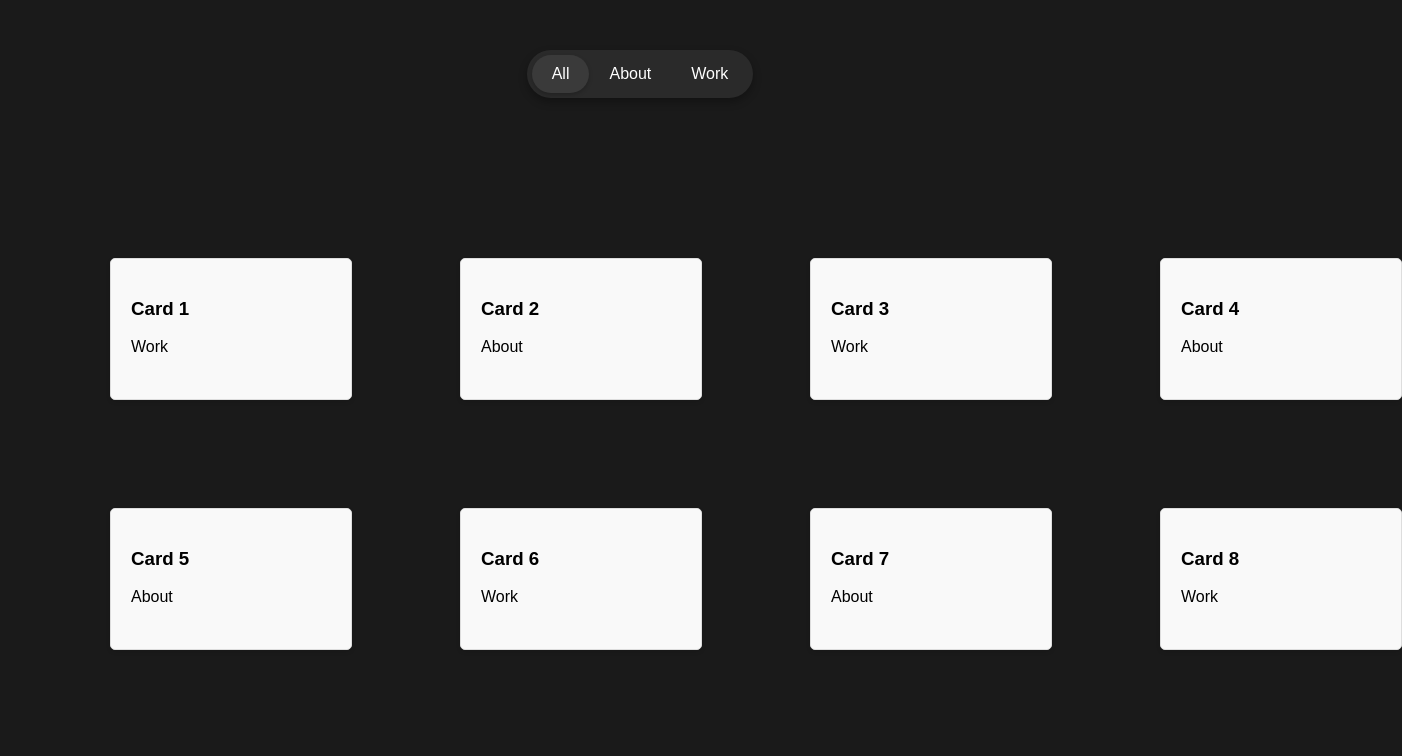
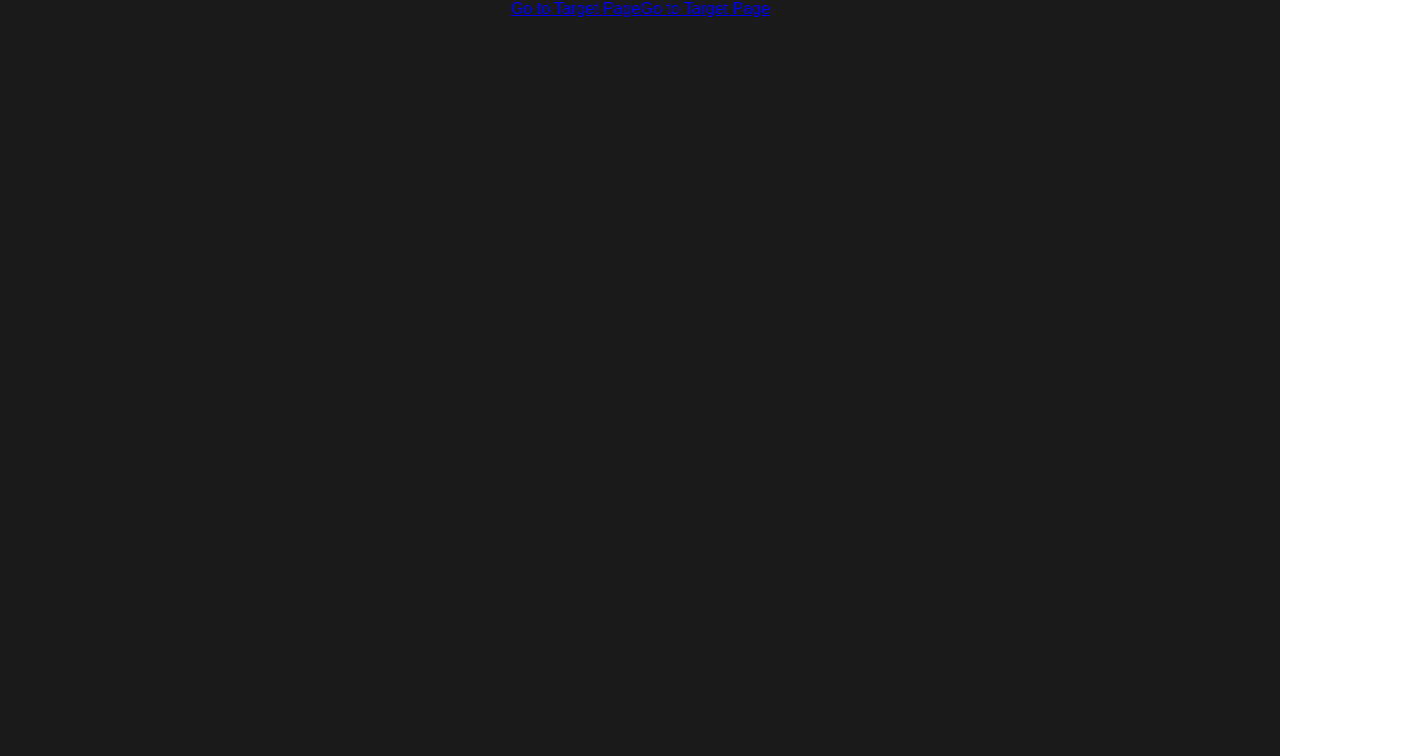
Before and after one commit to balajibhai/portfolio, a React (Create React App) app: page / in a window 1280 px wide. Shown: the top 756 px of the page, 1402 px wide, since content can reach past the window. Built offline with nearby package versions, Linux system fonts and the light colour scheme.

Commit message:
code clean and routing

```diff
--- a/package.json
+++ b/package.json
@@ -13,6 +13,7 @@
     "react": "^18.3.1",
     "react-dom": "^18.3.1",
     "react-draggable": "^4.4.6",
+    "react-router-dom": "^6.26.1",
     "react-scripts": "5.0.1",
     "typescript": "^4.9.5",
     "web-vitals": "^2.1.4"
--- a/src/App.css
+++ b/src/App.css
@@ -1,5 +1,9 @@
 .App {
   text-align: center;
+  background-color: #1a1a1a !important; /* Dark background */
+  font-family: Arial, sans-serif;
+  min-height: 100vh; /* Ensure full height of viewport */
+  margin: 0; /* Remove default margin */
 }
 
 .App-logo {
--- a/src/App.tsx
+++ b/src/App.tsx
@@ -2,18 +2,50 @@
 import SegmentedControl from "./components/SegmentedControl";
 import DraggableCard from "./components/DraggableCard";
 import { useState } from "react";
+import { Link } from "react-router-dom";
+import "./App.css";
 
 function App() {
   const [menuValue, setMenuValue] = useState("All");
   const onMenuChange = (value: string) => {
     setMenuValue(value);
   };
+  const [linkValue, setLinkValue] = useState("");
+
+  const handleLinkClick = (value: string) => {
+    setLinkValue(value);
+  };
+
+  const handleRoute = () => {
+    if (linkValue === "link1") {
+      return (
+        <div>
+          <SegmentedControl onMenuChange={onMenuChange} />
+          <div style={{ padding: "50px" }}>
+            <DraggableCard currentMenu={menuValue} />
+          </div>
+        </div>
+      );
+    }
+  };
+
   return (
     <div className="App">
-      <SegmentedControl onMenuChange={onMenuChange} />
-      <div style={{ padding: "50px" }}>
-        <DraggableCard currentMenu={menuValue} />
-      </div>
+      <Link
+        to="/link1"
+        className="link-button"
+        onClick={() => handleLinkClick("link1")}
+      >
+        Go to Target Page
+      </Link>
+      <Link
+        to="/link2"
+        className="link-button"
+        onClick={() => handleLinkClick("link2")}
+      >
+        Go to Target Page
+      </Link>
+      {handleRoute()}
     </div>
   );
 }
--- a/src/components/DraggableCard.tsx
+++ b/src/components/DraggableCard.tsx
@@ -70,12 +70,25 @@ const DraggableCard = ({ currentMenu }: DraggableCardProps) => {
     setPosonStart({ position: { x: data.x, y: data.y } });
   };
 
-  const handleCards = (card: any) => {
-    if (card.text === currentMenu || currentMenu === "All") {
+  const handleCards = (
+    card: any,
+    adjustedIndex: number,
+    currentMenu: string
+  ) => {
+    // Calculate new position by incrementing x by 250 times the adjusted index
+    const newPosition = {
+      x: 250 * adjustedIndex,
+      y: 0,
+    };
+    const position =
+      currentMenu === "About" || currentMenu === "Work"
+        ? newPosition
+        : card.position;
+
     return (
       <Draggable
         key={card.id}
-          position={card.position}
+        position={position}
         onStart={(e, data) => handleStart(e, data, card.id)} // Capture position on start of drag
         onDrag={(e, data) => handleDrag(e as MouseEvent, data, card.id)}
       >
@@ -85,14 +98,16 @@ const DraggableCard = ({ currentMenu }: DraggableCardProps) => {
         </div>
       </Draggable>
     );
-    }
   };
 
   return (
     <div style={{ padding: "50px", position: "relative", height: "500px" }}>
-      {cards.map((card) => (
-        <>{handleCards(card)}</>
-      ))}
+      {cards.reduce((acc, card) => {
+        if (card.text === currentMenu || currentMenu === "All") {
+          acc.push(handleCards(card, acc.length, currentMenu));
+        }
+        return acc;
+      }, [] as JSX.Element[])}
     </div>
   );
 };
--- a/src/css/SegmentedControl.css
+++ b/src/css/SegmentedControl.css
@@ -1,12 +1,8 @@
 /* SegmentedControl.css */
-body {
-  background-color: #1a1a1a; /* Dark background */
-  font-family: Arial, sans-serif;
-}
 
 .segmented-control {
   display: flex;
-  background-color: #2a2a2a; /* Background of the control */
+  background-color: #2a2a2a;
   border-radius: 25px; /* Rounded edges */
   overflow: hidden; /* Ensures content does not overflow rounded corners */
   padding: 5px;
@@ -32,6 +28,6 @@ body {
 }
 
 .segmented-control button.active {
-  background-color: #3a3a3a; /* Active button background */
+  background-color: #3a3a3a;
   box-shadow: 0 2px 4px rgba(0, 0, 0, 0.2); /* Depth for active button */
 }
--- a/src/index.tsx
+++ b/src/index.tsx
@@ -1,19 +1,22 @@
-import React from 'react';
-import ReactDOM from 'react-dom/client';
-import './index.css';
-import App from './App';
-import reportWebVitals from './reportWebVitals';
+import React from "react";
+import ReactDOM from "react-dom/client";
+import "./index.css";
+import App from "./App";
+import { BrowserRouter } from "react-router-dom"; // Import BrowserRouter
 
 const root = ReactDOM.createRoot(
-  document.getElementById('root') as HTMLElement
+  document.getElementById("root") as HTMLElement
 );
 root.render(
   <React.StrictMode>
-    <App />
+    <BrowserRouter>
+      {" "}
+      {/* Wrap App with BrowserRouter */}
+      <App />
+    </BrowserRouter>
   </React.StrictMode>
 );
 
 // If you want to start measuring performance in your app, pass a function
 // to log results (for example: reportWebVitals(console.log))
 // or send to an analytics endpoint. Learn more: https://bit.ly/CRA-vitals
-reportWebVitals();
--- a/src/react-app-env.d.ts
+++ /dev/null
@@ -1 +0,0 @@
-/// <reference types="react-scripts" />
--- a/src/reportWebVitals.ts
+++ /dev/null
@@ -1,15 +0,0 @@
-import { ReportHandler } from 'web-vitals';
-
-const reportWebVitals = (onPerfEntry?: ReportHandler) => {
-  if (onPerfEntry && onPerfEntry instanceof Function) {
-    import('web-vitals').then(({ getCLS, getFID, getFCP, getLCP, getTTFB }) => {
-      getCLS(onPerfEntry);
-      getFID(onPerfEntry);
-      getFCP(onPerfEntry);
-      getLCP(onPerfEntry);
-      getTTFB(onPerfEntry);
-    });
-  }
-};
-
-export default reportWebVitals;
```
Also changed, not shown: src/setupTests.ts (deleted, +0 -5 lines), src/logo.svg (deleted), 1 other file (tests, documents, lock files or other folders). Lines whose indentation alone changed are shown as unchanged.
